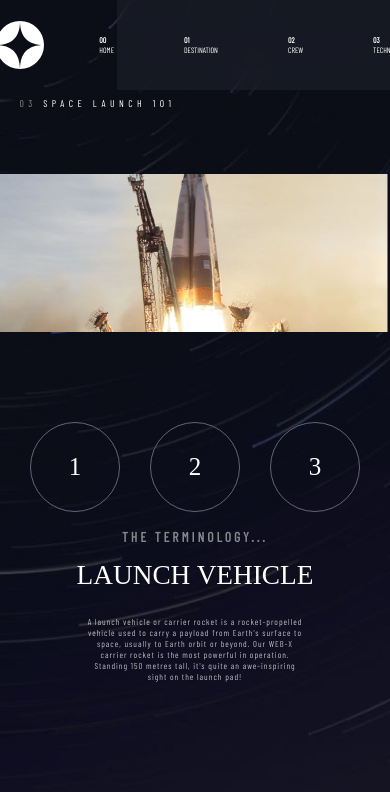
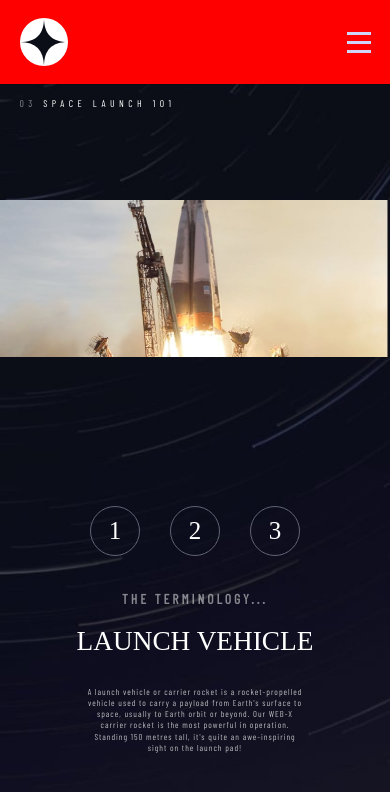
Before and after one commit to antonimatheus/Space-tourism-multi-page-website, a React (Vite) app: page /technology in a window 390 px wide. Shown: the top 792 px of the page. Built offline with nearby package versions, Linux system fonts and the light colour scheme; a web font is replaced by a local one.

Commit message:
start to do the mobile media query

```diff
--- a/src/header/navBar/navBar.css
+++ b/src/header/navBar/navBar.css
@@ -16,6 +16,10 @@
     align-items: center;
     width: 10%;
     cursor: pointer;
+}
+
+.NavBar--ulBurger {
+    display: none;
 }
 
 .NavBar--ul {
@@ -87,7 +91,7 @@ a {
     }
 
     .NavBar--ul {
-        width: 70%;
+        width: 75%;
         font-size: 2vw;
     }
 
@@ -99,3 +103,62 @@ a {
         top: 200%;
     }
 }
+
+@media screen and (max-width: 750px) {
+
+    .NavBar--container {
+        display: flex;
+        width: 100%;
+        height: 10%;
+        background-color: red;
+        justify-content: space-around;
+        z-index: 2;
+    }
+
+    .NavBar--logo {
+        width: 40%;
+        justify-content: flex-start;
+    }
+
+    .NavBar--ul {
+        display: none;
+    }
+
+    .NavBar--ulBurger {
+        display: flex;
+        width: 40%;
+        justify-content: flex-end;
+        position: relative;
+    }
+
+    .NavBar--ulBurger img {
+        display: flex;
+        z-index: 2;
+        cursor: pointer;
+    }
+
+    .NavBar--ulBurger ul {
+        position: absolute;
+        top: 0%;
+        left: 50%;
+        transform: translate(-50%, 0%);
+        width: 50vw;
+        height: 100vh;
+        backdrop-filter: blur(15px);
+        background-color: rgba(51, 53, 64, 0.3);
+        animation: fadeinleftNavBar 1s ease forwards;
+    }
+
+    .NavBar--ulBurger li {
+        list-style-type: none;
+        font-size: 3.5vw;
+        margin: 35px;
+        color: var(--white);
+        cursor: pointer;
+    }
+
+    .NavBar--ulBurger li span {
+        font-weight: bold;
+        margin-right: 5px;
+    }
+}
--- a/src/header/navBar/navBar.jsx
+++ b/src/header/navBar/navBar.jsx
@@ -1,9 +1,15 @@
-import React from "react";
+import React, { useState } from "react";
 import { Link } from "react-router-dom";
 import logo from "/src/assets/assets/shared/logo.svg"
 import "./navBar.css"
 
 function NavBar() {
+
+const [burger, setBurger] = useState(false)
+
+const navBarClicked = () => {
+    setBurger(!burger)
+}
 
     return (
         <div className="NavBar--container">
@@ -18,6 +24,20 @@ function NavBar() {
                     <Link to='/technology'><li><span>03</span> Technology</li></Link>
                 </ul>
             </div>
+
+            <div className="NavBar--ulBurger" onClick={navBarClicked}>
+                <img src={burger ? "src/assets/assets/shared/icon-close.svg" : "src/assets/assets/shared/icon-hamburger.svg"} alt="img" />
+                {
+                    burger && (
+                    <ul>
+                        <Link to="/"><li><span>00</span> Home</li></Link>
+                        <Link to="/destination"><li><span>01</span> Destination</li></Link>
+                        <Link to='/crew'><li><span>02</span> Crew</li></Link>
+                        <Link to='/technology'><li><span>03</span> Technology</li></Link>
+                    </ul>
+                    )
+                }
+            </div>
         </div>
     )
 }
--- a/src/index.css
+++ b/src/index.css
@@ -51,3 +51,12 @@ body {
         transform: translate(0px);
     }
 }
+
+@keyframes fadeinleftNavBar {
+    from {
+        transform: translateX(100px);
+    }
+    to {
+        transform: translate(auto);
+    }
+}
--- a/src/mainContent/destination/Destination.css
+++ b/src/mainContent/destination/Destination.css
@@ -74,7 +74,6 @@
     gap: 15px;
     gap: 35px;
     color: var(--white);
-    animation: fadeinleft 2s;
 }
 
 .Destination--text {
@@ -133,6 +132,7 @@
     justify-content: flex-start;
     align-items: center;
     inline-size: 70%;
+    animation: fadeinright 1s;
 }
 
 .Destination--planetName h1 {
@@ -148,6 +148,7 @@
     width: 80%;
     height: 8.5vw;
     color: var(--white);
+    animation: fadeinright 1.5s;
 }
 
 .Destination--planetText p {
@@ -185,6 +186,7 @@
     align-items: center;
     width: 80%;
     gap: 50px;
+    animation: fadeintop 2s;
 }
 
 .Destination--planetDistance {
--- a/src/mainContent/home/Home.css
+++ b/src/mainContent/home/Home.css
@@ -26,6 +26,7 @@
     display: flex;
     flex-direction: column;
     color: var(--white);
+    animation: fadeinright 3s;
 }
 
 .Home--title h3 {
@@ -36,6 +37,7 @@
     margin-bottom: 15px;
     color: rgba(255, 255, 255, 0.7);
     letter-spacing: 4.5px;
+    animation: fadeinright 2s;
 }
 
 .Home--title h1 {
@@ -82,7 +84,7 @@
     background-color: var(--white);
     position: relative;
     cursor: pointer;
-    z-index: 2;
+    z-index: 1;
 }
 
 .Home--buttonExplore button::after {
--- a/src/mainContent/technology/Technology.css
+++ b/src/mainContent/technology/Technology.css
@@ -145,8 +145,7 @@
 
     .Technology--content {
         width: 90%;
-        height: 50%;
-        justify-content: center;
+        height: 40%;
         align-items: center;
         gap: 0px;
     }
@@ -155,12 +154,14 @@
         flex-direction: column;
         width: 90%;
         height: 100%;
+        gap: 10%;
     }
 
     .Technology--contentBlock div {
         display: flex;
         flex-direction: column;
         align-items: center;
+        gap: 1vw;
     }
 
     .navBarTechnology--ul ul {
@@ -169,8 +170,8 @@
     }
 
     .navBarTechnology--ul li {
-        width: 90px;
-        height: 90px;
+        width: 50px;
+        height: 50px;
     }
 
     .Technology--titlePage {
@@ -213,7 +214,6 @@
     .Technology--text p {
         text-align: center;
         font-size: 2.2vw;
-
     }
 
     .Technology--img {
@@ -223,13 +223,13 @@
     .Technology--imgLandscape {
         display: flex;
         width: 100%;
-        height: 50%;
+        height: 60%;
         align-items: flex-end;
     }
 
     .Technology--imgLandscape img {
         width: 100%;
-        height: 80%;
+        height: 90%;
         object-fit: contain;
     }
 }
```
